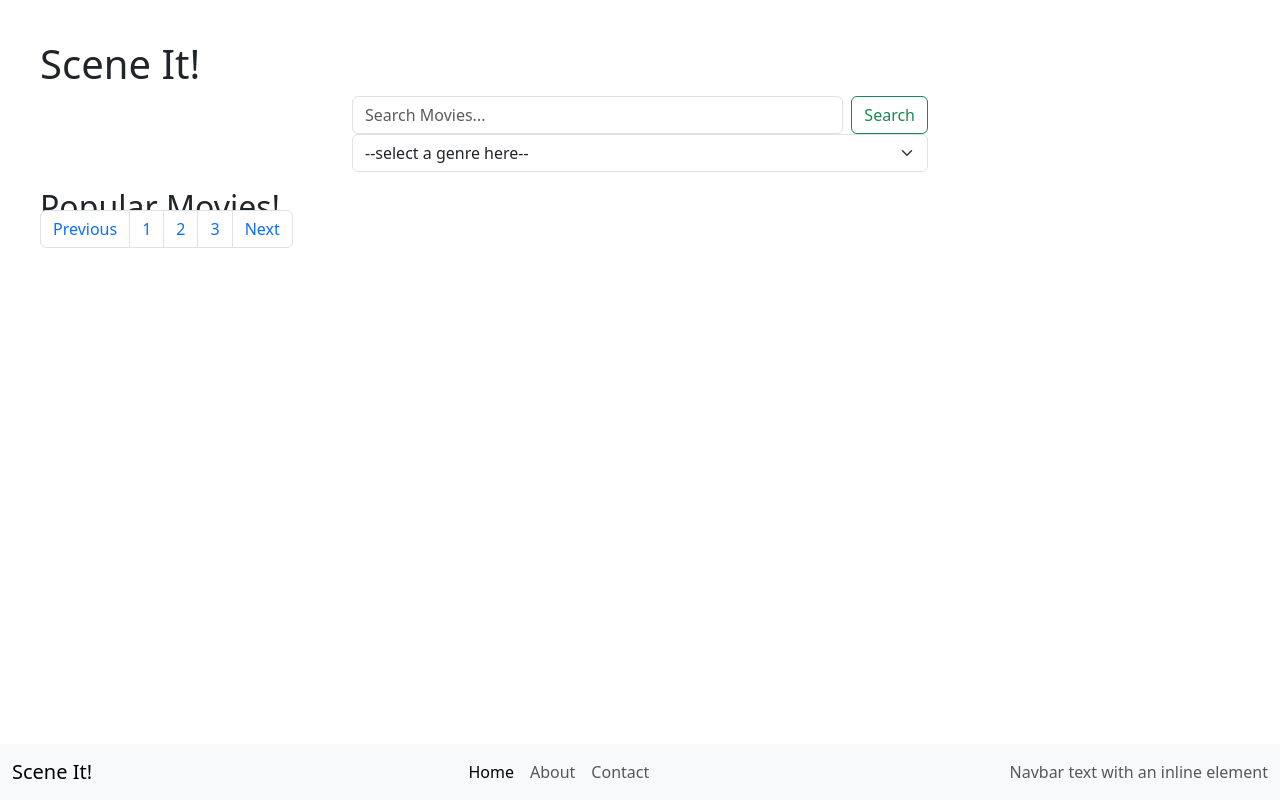
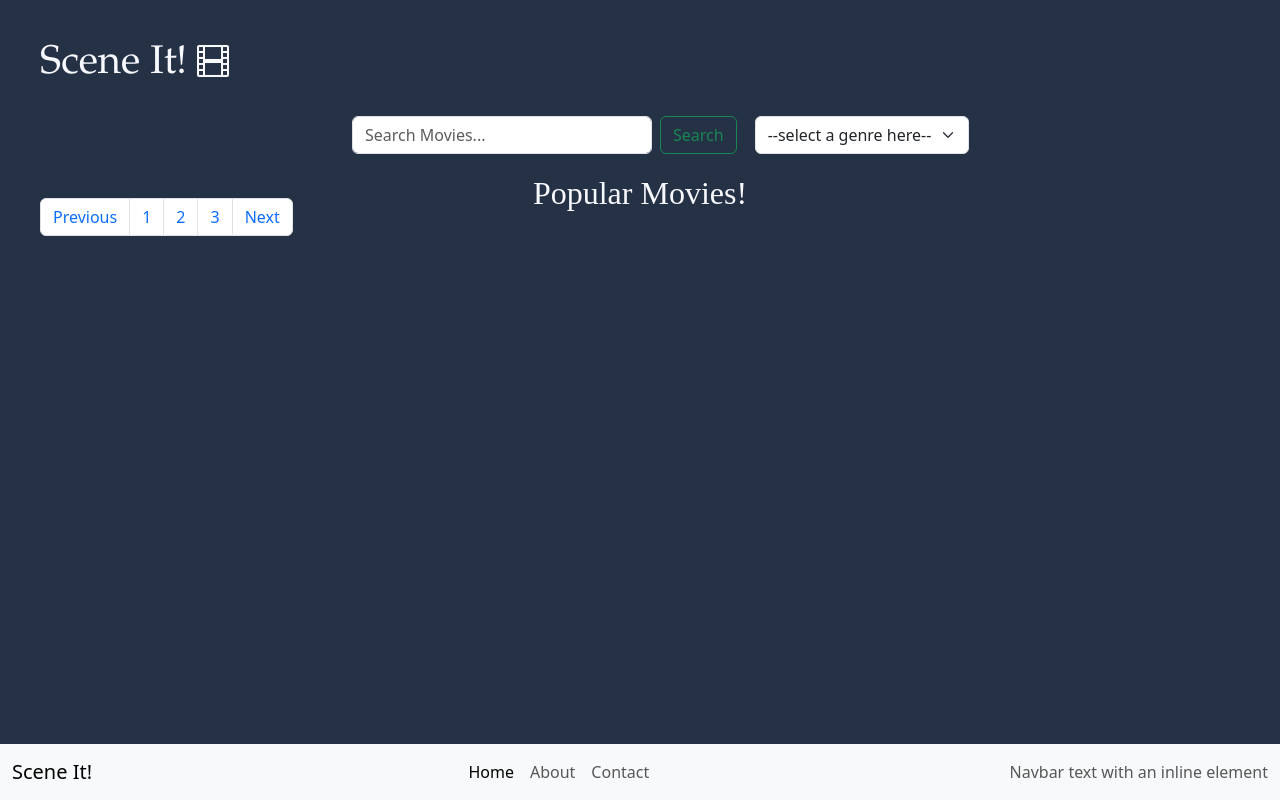
Before and after one commit to swelbeck/sba308A, a website with bundled scripts: page index.html in a window 1280 px wide. Built offline with nearby package versions, Linux system fonts and the light colour scheme; no server answers.

Commit message:
css styling

```diff
--- a/index.html
+++ b/index.html
@@ -5,6 +5,10 @@
     <meta name="viewport" content="width=device-width, initial-scale=1.0" />
 
     <!-- Bootstrap -->
+    <link
+      rel="stylesheet"
+      href="https://cdn.jsdelivr.net/npm/bootstrap-icons@1.11.3/font/bootstrap-icons.min.css"
+    />
     <link
       href="https://cdn.jsdelivr.net/npm/bootstrap@5.3.3/dist/css/bootstrap.min.css"
       rel="stylesheet"
@@ -35,10 +39,10 @@
   </head>
   <body>
     <header>
-      <h1>Scene It!</h1>
+      <h1>Scene It! <i class="bi bi-film"></i></h1>
       <div class="d-grid gap-2 col-6 mx-auto">
-        <div class="container-fluid search-bar">
-          <form id="search-form" class="d-flex" role="search">
+        <div class="container-fluid search-bar d-flex align-items-center">
+          <form id="search-form" class="d-flex me-2" role="search">
             <input
               id="movie-search"
               class="form-control me-2"
@@ -56,7 +60,7 @@
           </form>
           <select
             id="genreSelect"
-            class="form-select mb-3"
+            class="form-select"
             aria-label="Large select example"
           ></select>
         </div>
--- a/styles/style.css
+++ b/styles/style.css
@@ -5,4 +5,38 @@ html {
 
 body {
   margin: 40px;
+  background-color:rgb(37, 49, 69);
+
 }
+
+h1{
+  color:ghostwhite;
+  font-family: Papyrus, Garamond, fantasy;
+
+}
+
+h2{
+  color:ghostwhite;
+  font-family: Papyrus;
+  text-align: center;
+  margin: 10px;
+  margin-top: 20px;
+}
+
+.search-bar {
+  margin-top: 20px;
+}
+
+#movie-search {
+  width: 300px;
+}
+
+.form-select {
+  width: auto;
+  margin-left: 10px;
+}
+
+.bi-film {
+  font-size: 2rem;
+  color:ghostwhite;
+}
```
